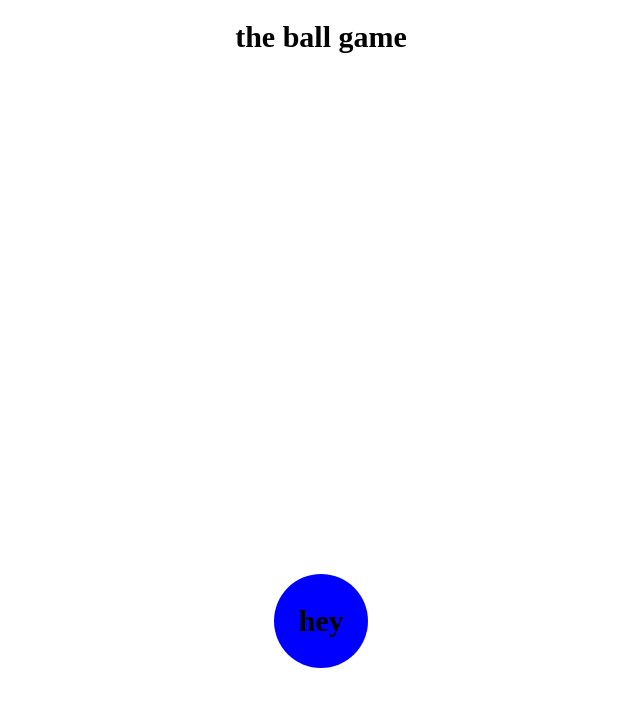
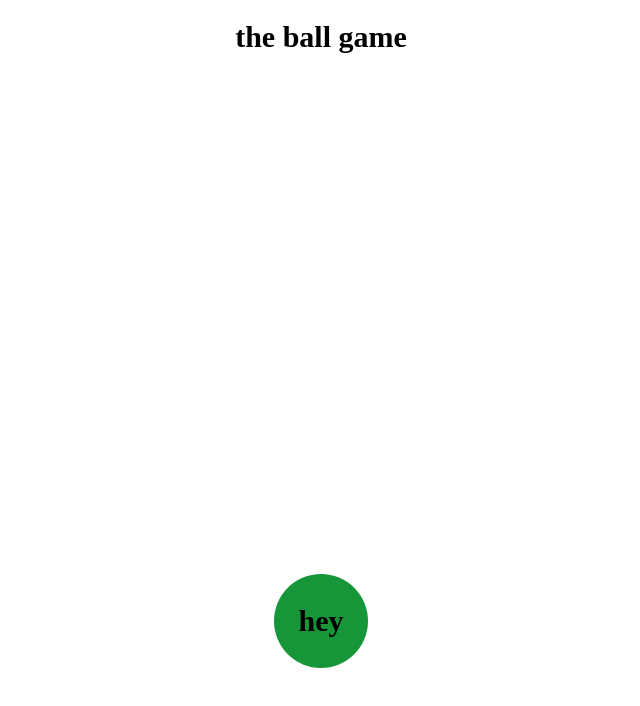
Before and after one commit to bengold1999/projects2024, a plain HTML site: page index.html in a window 1280 px wide. Both pictures are taken after a click on the element "hey". Shown: the whole page, without its empty margins (319-959 px from the left). Drawn offline with Linux system fonts and the light colour scheme.

Commit message:
Add random color

```diff
--- a/js.js
+++ b/js.js
@@ -8,6 +8,8 @@ function onBallClick() {
     var ball = document.querySelector('.ball')
     console.log(ball.style.height)
 
+    ball.style.backgroundColor = getRandomColor()
+
     ball.style.width = gsize + 'px'
     ball.style.height = gsize + 'px'
 
--- a/style.css
+++ b/style.css
@@ -17,6 +17,7 @@
     cursor: pointer;
     display: flex;
     justify-content: center;
-    align-items: center
+    align-items: center;
+    transition: 0.3s;
 
 }
--- a/utils.js
+++ b/utils.js
@@ -3,3 +3,12 @@ function getRandomInt(min, max) {
     const maxFloored = Math.floor(max);
     return Math.floor(Math.random() * (maxFloored - minCeiled) + minCeiled); // The maximum is exclusive and the minimum is inclusive
   }
+
+  function getRandomColor() {
+    var letters = '0123456789ABCDEF';
+    var color = '#';
+    for (var i = 0; i < 6; i++) {
+      color += letters[Math.floor(Math.random() * 16)];
+    }
+    return color;
+  }
```
